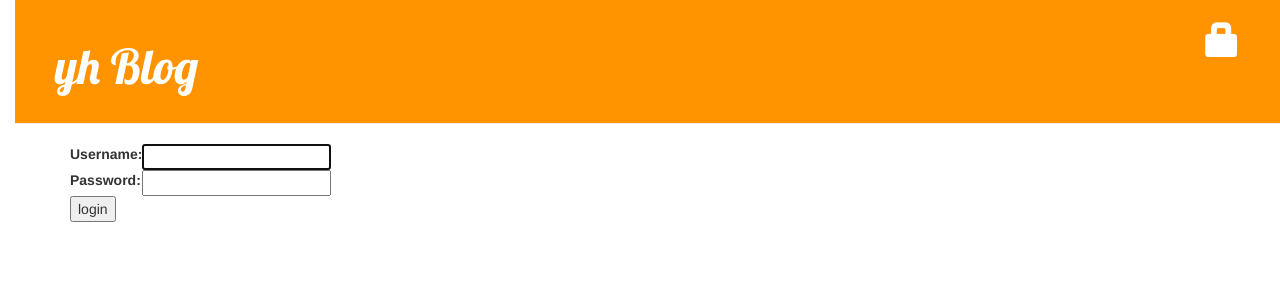
After one commit to coderyh/firstBlog, a Django app: page /accounts/login/ in a window 1280 px wide. The commit adds this page. Shown: the top 300 px of the page. Run offline with Django 3.2, Linux system fonts and the light colour scheme; some libraries are stand-ins or nearby versions.

Commit message:
增加登录系统和登录验证

```diff
--- a/blog/templates/blog/base.html
+++ b/blog/templates/blog/base.html
@@ -13,6 +13,9 @@
             {% if user.is_authenticated %}
                 <a href="{% url 'post_new' %}" class="top-menu"><span class="glyphicon glyphicon-plus"></span></a>
                 <a href="{% url 'post_draft_list' %}" class="top-menu"><span class="glyphicon glyphicon-edit"></span></a>
+                <p class="top-menu">Hello {{ user.username }}<small>(<a href="{% url 'logout' %}">Log out</a>)</small></p>
+            {% else %}
+                <a href="{% url 'login' %}" class="top-menu"><span class="glyphicon glyphicon-lock"></span></a>
             {% endif %}
             <h1><a href="{% url 'post_list' %}">yh Blog</a></h1>
         </div>
--- /dev/null
+++ b/blog/templates/registration/login.html
@@ -0,0 +1,26 @@
+{% extends "blog/base.html" %}
+
+{% block content %}
+    {% if form.errors %}
+        <p>账号或密码错误.Please try again.</p>
+    {% endif %}
+
+    <form method="post" action="{% url 'login' %}">
+    {% csrf_token %}
+        <table>
+            <tr>
+                <td>{{ form.username.label_tag }}</td>
+                <td>{{ form.username }}</td>
+            </tr>
+            <tr>
+                <td>{{ form.password.label_tag }}</td>
+                <td>{{ form.password }}</td>
+            </tr>
+
+        </table>
+
+        <input type="submit" value="login"/>
+        <input type="hidden" name="next" value="{{ next }}"/>
+    </form>
+
+{% endblock %}
--- a/blog/views.py
+++ b/blog/views.py
@@ -5,6 +5,7 @@ from django.shortcuts import render,get_object_or_404,redirect
 from django.utils import timezone
 from .models import Post
 from .forms import PostForm
+from django.contrib.auth.decorators import login_required
 
 # Create your views here.
 def post_list(request):
@@ -15,6 +16,7 @@ def post_detail(request,pk):
     post = get_object_or_404(Post,pk=pk)
     return render(request,'blog/post_detail.html',{'post':post})
 
+@login_required
 def post_new(request):
     if request.method == "POST":
         form = PostForm(request.POST)
@@ -27,20 +29,24 @@ def post_new(request):
         form = PostForm()
     return render(request,'blog/post_edit.html',{'form':form})
 
+@login_required
 def post_draft_list(request):
     posts = Post.objects.filter(publish_date__isnull=True).order_by('create_date')
     return render(request,'blog/post_draft_list.html',{'posts':posts})
 
+@login_required
 def post_publish(request,pk):
     post = get_object_or_404(Post,pk=pk)
     post.publish()
     return  redirect('post_detail',pk=pk)
 
+@login_required
 def post_remove(request,pk):
     post = get_object_or_404(Post,pk=pk)
     post.delete()
     return  redirect('post_list')
 
+@login_required
 def post_edit(request, pk):
     post = get_object_or_404(Post, pk=pk)
     if request.method == "POST":
--- a/helloDJ/settings.py
+++ b/helloDJ/settings.py
@@ -104,6 +104,7 @@ AUTH_PASSWORD_VALIDATORS = [
 
 # Internationalization
 # https://docs.djangoproject.com/en/1.11/topics/i18n/
+LOGIN_REDIRECT_URL = '/'
 
 LANGUAGE_CODE = 'en-us'
 
--- a/helloDJ/urls.py
+++ b/helloDJ/urls.py
@@ -16,7 +16,11 @@ Including another URLconf
 from django.conf.urls import url,include
 from django.contrib import admin
 
+from django.contrib.auth import views
+
 urlpatterns = [
     url(r'^admin/', admin.site.urls),
+    url(r'^accounts/login/$', views.login,name='login'),
+    url(r'^accounts/logout/$',views.logout,name='logout',kwargs={'next_page':'/'}),
     url(r'', include('blog.urls')),
 ]
```
